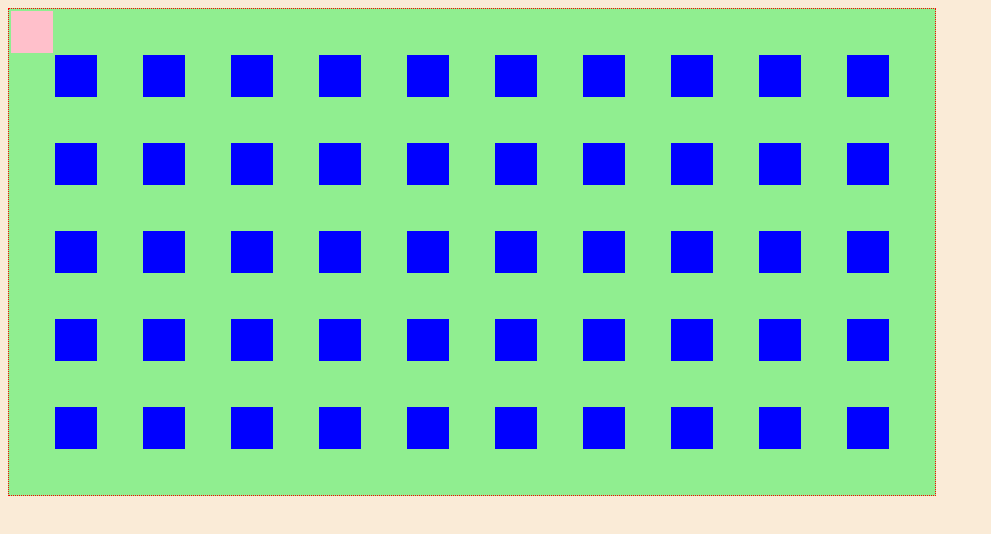
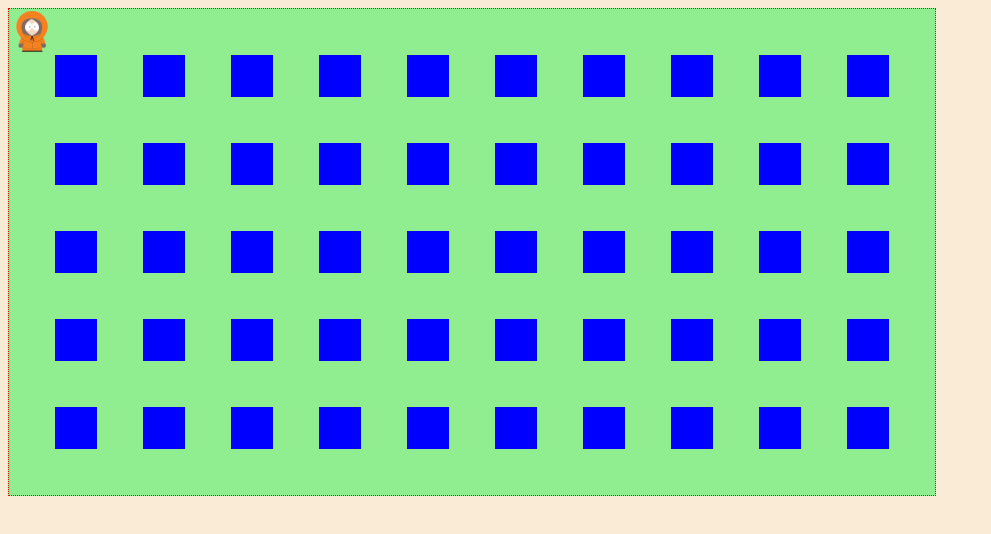
Before and after one commit to evewiz/bombergirl, a plain HTML site: page web/index.html in a window 1280 px wide. Shown: the whole page, without its empty margins (0-991 px from the left). Drawn offline with nearby package versions, Linux system fonts and the light colour scheme.

Commit message:
Add Kenny

```diff
--- a/web/styles/main.less
+++ b/web/styles/main.less
@@ -28,12 +28,15 @@ table {
 }
 
 .player {
-    background-color: pink;
-    -moz-border-radius: @cellSize / 2;
-    -webkit-border-radius: @cellSize / 2;
-    border-radius: @cellSize / 2;
+    background-image: url("../images/kenny.png");
+    background-size: 50px;
+    background-position: center;
+    background-repeat: no-repeat;
 }
 
 .bomb {
     background-image: url("../images/bomb.png");
+    background-size: 100%;
+    background-position: center;
+    background-repeat: no-repeat;
 }
```
Also changed, not shown: web/images/kenny.png (added).
